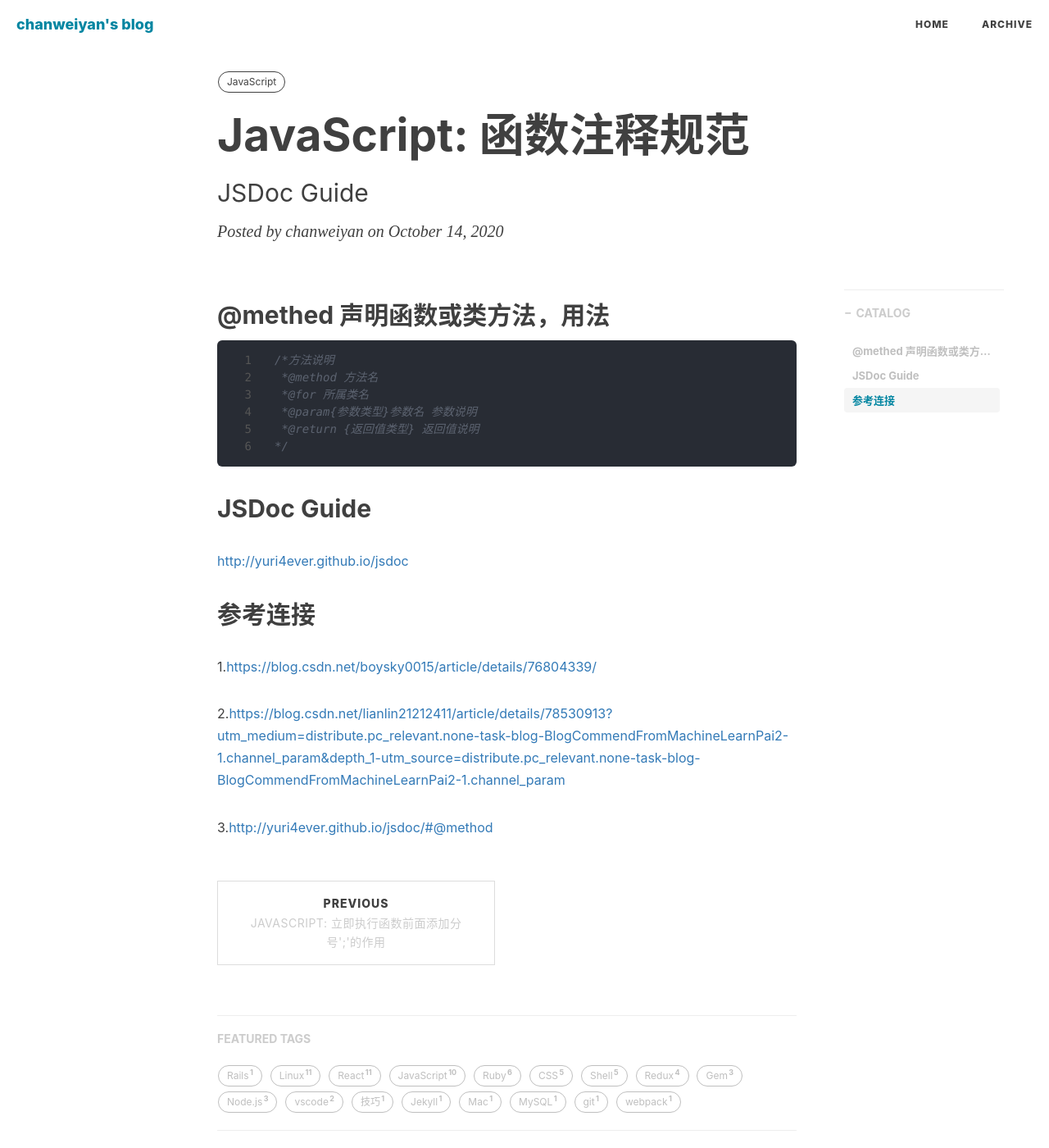
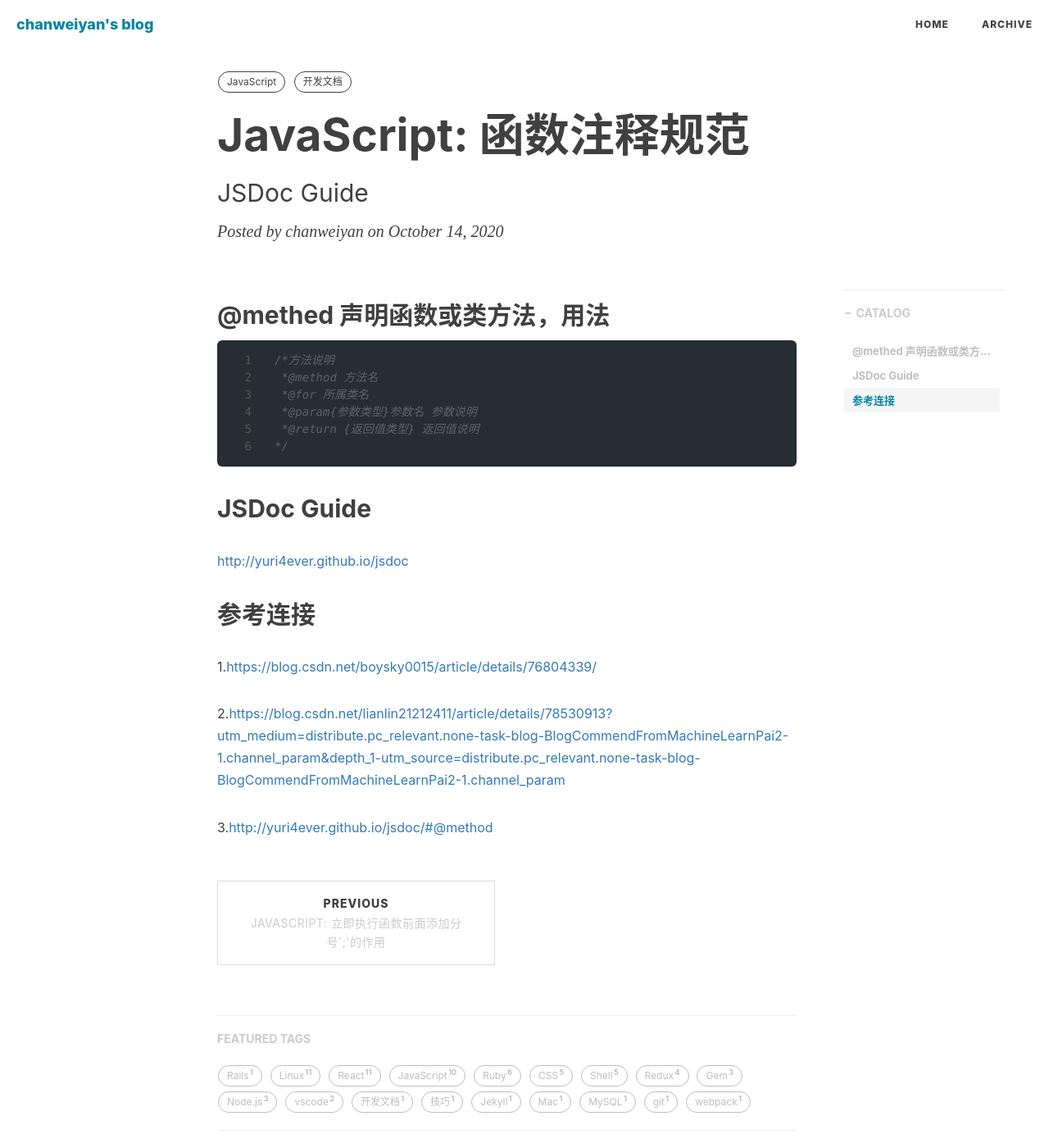
Before and after one commit to cwy007/cwy007.github.io, a Jekyll site: the page built from _posts/2020-10-14-js-method-annotation.markdown, in a window 1280 px wide and 1400 px high. Shown: the whole window at 82% size. Built offline with Jekyll 4.4.1, drawn with Linux system fonts in a browser that asks for light colours; nearby versions of some CDN libraries; comment, search, counter and statistics services are not loaded.

Commit message:
JavaScript: 函数注释规范

```diff
--- a/_posts/2020-10-14-js-method-annotation.markdown
+++ b/_posts/2020-10-14-js-method-annotation.markdown
@@ -8,6 +8,7 @@ header-style: text
 catalog: true
 tags:
   - JavaScript
+  - 开发文档
 ---
 
 ## @methed 声明函数或类方法，用法
```
